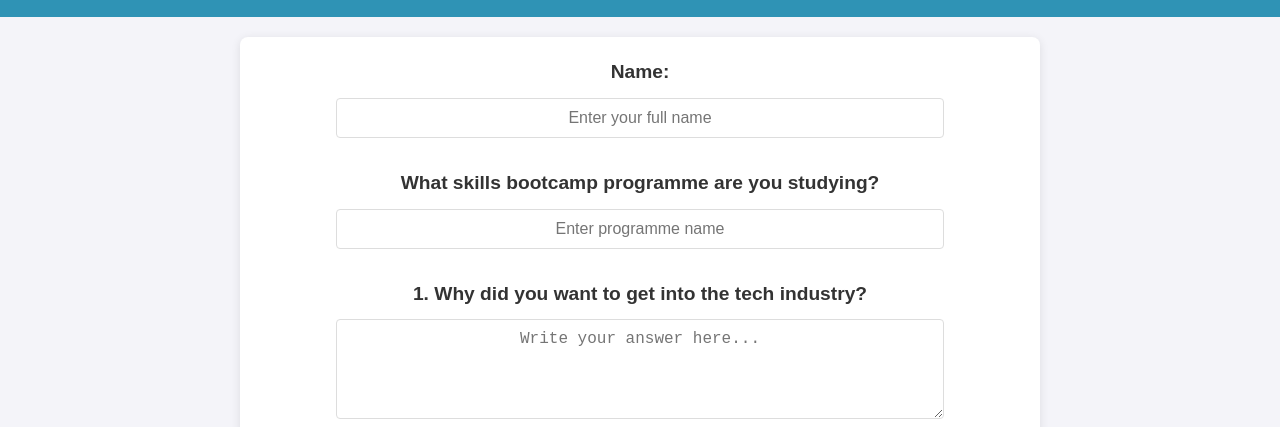
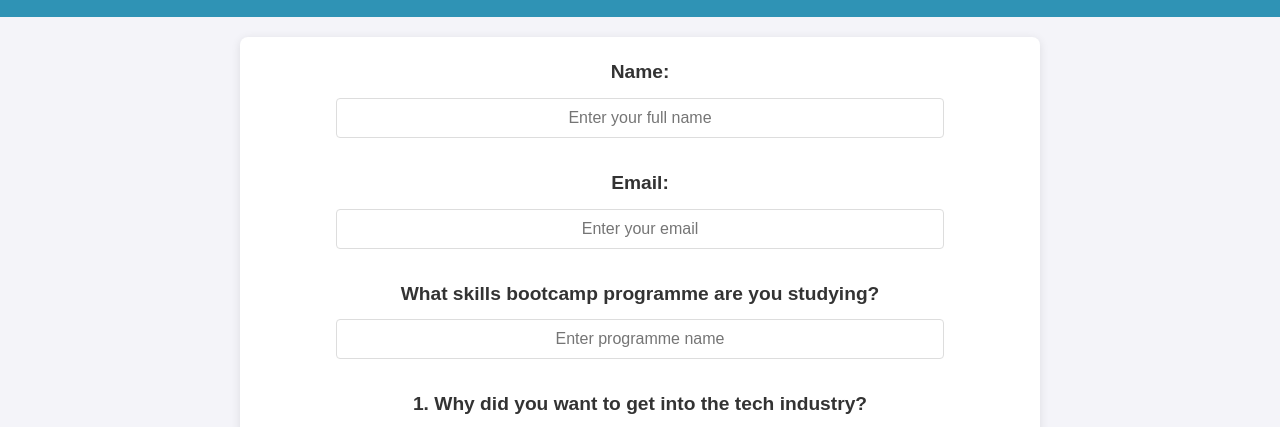
Before and after one commit to KeiraJCoder/CaseStudy, a plain HTML site: page index.html in a window 1280 px wide. Shown: the part 350-777 px from the top of the page. Drawn offline with Linux system fonts and the light colour scheme.

Commit message:
added email handling

```diff
--- a/index.html
+++ b/index.html
@@ -18,11 +18,16 @@
     <main>
         <form action="https://skills-bootcamp-form-backend.onrender.com/submit" method="POST">
 
-
             <!-- Name Section -->
             <section class="feedback-section">
                 <label for="name"><h2>Name:</h2></label>
                 <input type="text" id="name" name="name" placeholder="Enter your full name" required autocomplete="name">
+            </section>
+
+            <!-- ✅ Email Section -->
+            <section class="feedback-section">
+                <label for="email"><h2>Email:</h2></label>
+                <input type="email" id="email" name="email" placeholder="Enter your email" required>
             </section>
 
             <!-- Programme Section -->
@@ -73,6 +78,7 @@
             <!-- Submit Button -->
             <button type="submit" class="submit-button">Submit Case Study</button>
         </form>
+
     </main>
 
     <!-- Footer Section -->
```
